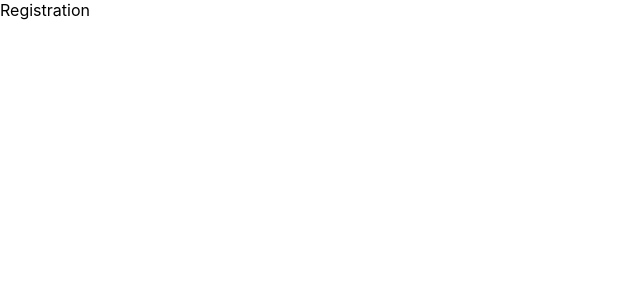
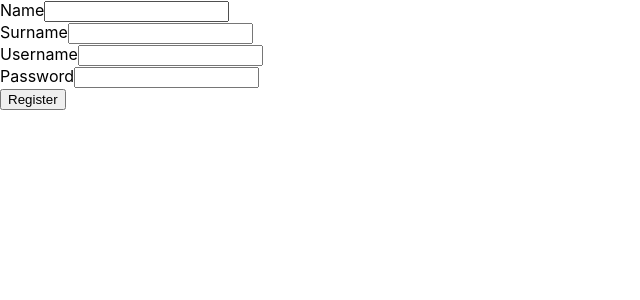
Before and after one commit to Wojtekpob/WebHelperApp, a React (Create React App) app in the folder frontend/: page /register in a window 1280 px wide. Shown: the top 300 px of the page, without its empty margins (0-640 px from the left). Built offline with nearby package versions, Linux system fonts and the light colour scheme.

Commit message:
Implemented page and logic behind the registration

```diff
--- a/frontend/src/App.js
+++ b/frontend/src/App.js
@@ -1,5 +1,6 @@
 import { Route, Routes } from "react-router-dom";
 import Homepage from "./homepage";
+import Login from "./login";
 import Register from "./register";
 
 function App() {
@@ -7,6 +8,7 @@ function App() {
     <Routes>
       <Route path="/" element={<Homepage />} />
       <Route path="register" element={<Register />} />
+      <Route path="login" element={<Login />} />
     </Routes>
   );
 }
--- /dev/null
+++ b/frontend/src/login/index.js
@@ -0,0 +1,7 @@
+import React from "react";
+
+const Login = () => {
+  return <div>Login</div>;
+};
+
+export default Login;
--- a/frontend/src/register/index.js
+++ b/frontend/src/register/index.js
@@ -1,7 +1,85 @@
-import React from "react";
+import React, { useState } from "react";
+import { useLocalState } from "../service/useLocalStorage";
 
 const Register = () => {
-  return <div>Registration</div>;
+  const [username, setUsername] = useState("");
+  const [password, setPassword] = useState("");
+  const [name, setName] = useState("");
+  const [surname, setSurname] = useState("");
+  const [jwt, setJwt] = useLocalState("", "jwt");
+
+  function sendRegistrationRequest() {
+    const requestBody = {
+      name: name,
+      surname: surname,
+      username: username,
+      password: password,
+    };
+    fetch("rest/auth/register", {
+      headers: {
+        "Content-Type": "application/json",
+      },
+      method: "POST",
+      body: JSON.stringify(requestBody),
+    })
+      .then((response) => {
+        if (response.status === 200) return response.json();
+        else return Promise.reject("Invalid Data");
+      })
+      .then(() => {
+        window.location.href = "login";
+      })
+      .catch((message) => {
+        window.alert(message);
+      });
+  }
+
+  return (
+    <>
+      <div>
+        <label htmlFor="name">Name</label>
+        <input
+          id="name"
+          value={name}
+          onChange={(event) => setName(event.target.value)}
+        />
+      </div>
+      <div>
+        <label htmlFor="surname">Surname</label>
+        <input
+          id="surname"
+          value={surname}
+          onChange={(event) => setSurname(event.target.value)}
+        />
+      </div>
+      <div>
+        <label htmlFor="username">Username</label>
+        <input
+          id="username"
+          value={username}
+          onChange={(event) => setUsername(event.target.value)}
+        />
+      </div>
+      <div>
+        <label htmlFor="password">Password</label>
+        <input
+          type="password"
+          id="password"
+          value={password}
+          onChange={(event) => setPassword(event.target.value)}
+        />
+      </div>
+      <div>
+        <button
+          id="submit"
+          type="button"
+          onClick={() => sendRegistrationRequest()}
+        >
+          Register
+        </button>
+      </div>
+    </>
+  );
 };
 
 export default Register;
```
